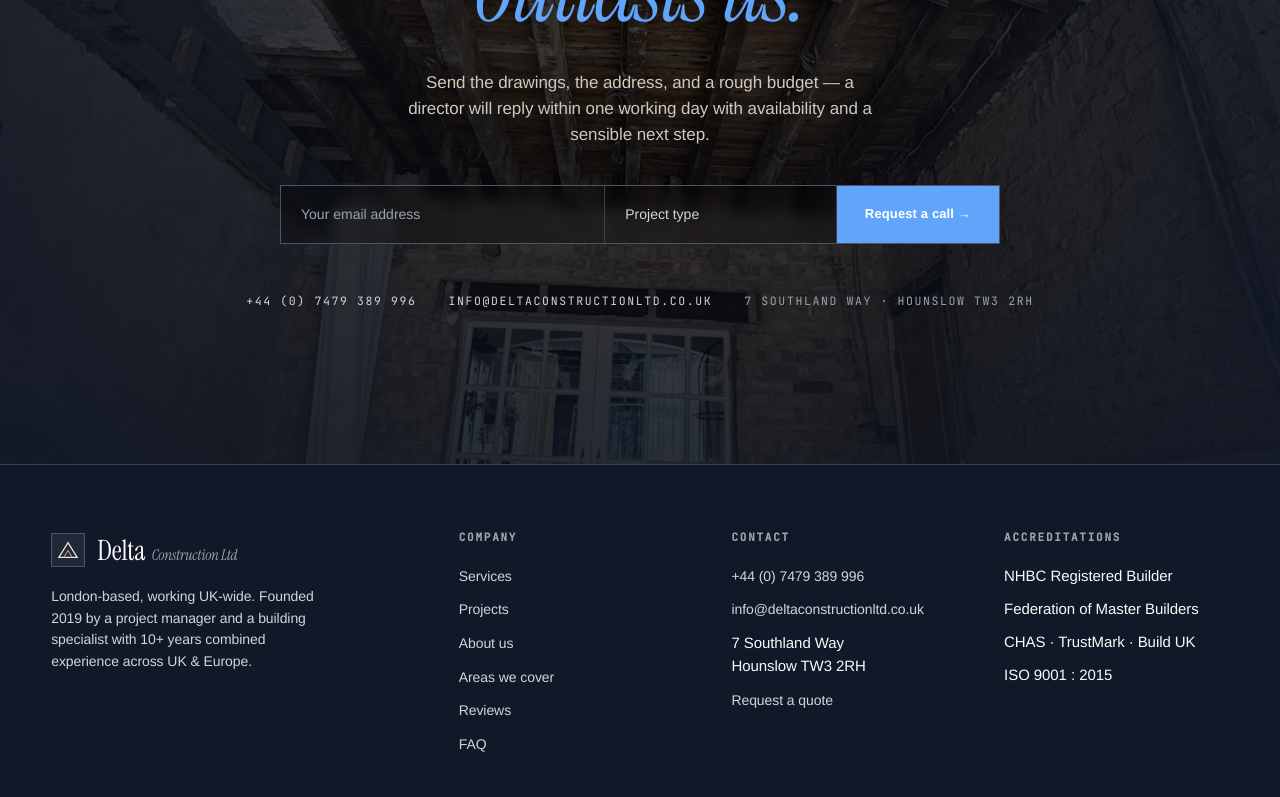
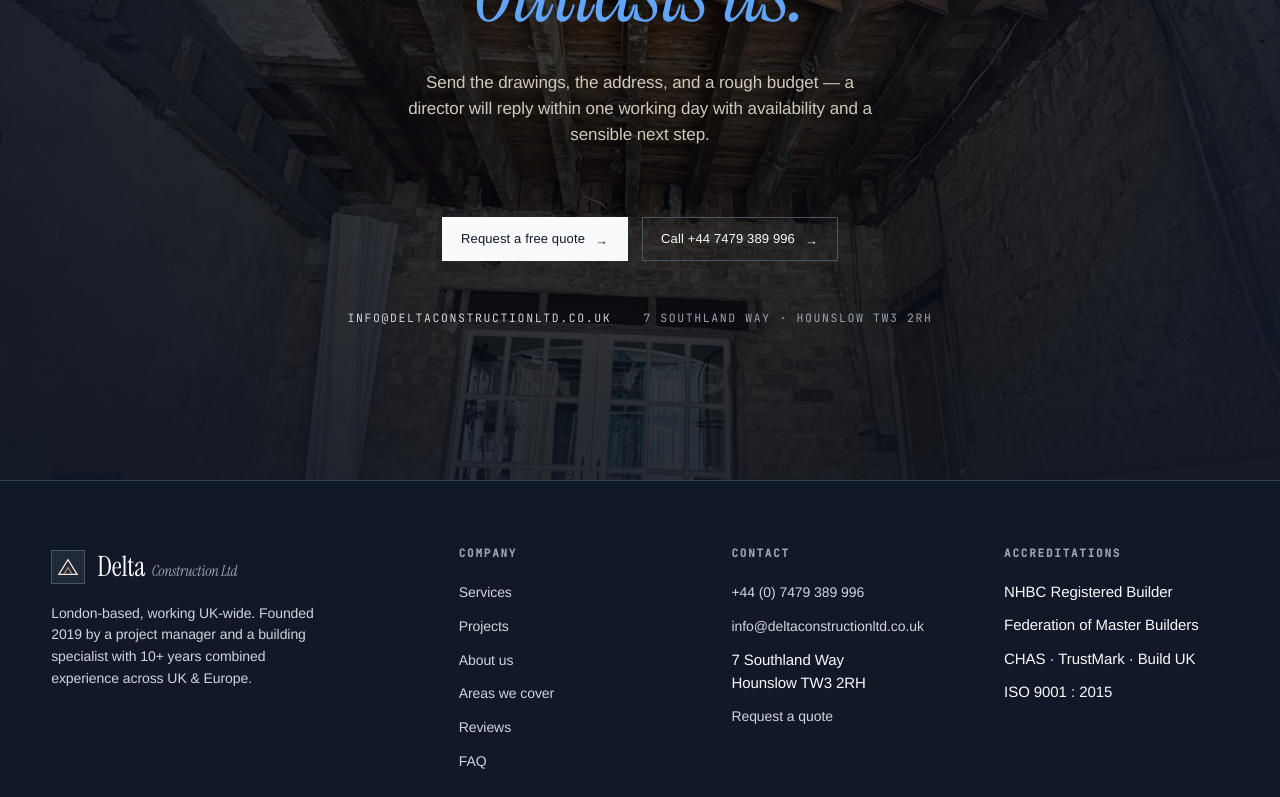
Before and after one commit to AldiD12/delta-construction, a Next.js app: page / in a window 1280 px wide. Shown: the part 10117-10914 px from the top of the page. Built offline with nearby package versions, Linux system fonts and the light colour scheme.

Commit message:
SEO fixes: homepage Schema, unique alt texts, working CTA

```diff
--- a/src/app/page.tsx
+++ b/src/app/page.tsx
@@ -8,7 +8,7 @@ export default function Home() {
   const [menuOpen, setMenuOpen] = useState(false);
   const [filter, setFilter] = useState('all');
   const [activeSvc, setActiveSvc] = useState('extensions');
-  const [formSubmitted, setFormSubmitted] = useState(false);
+
   const [carouselProgress, setCarouselProgress] = useState(0);
   const [reviewProgress, setReviewProgress] = useState(0);
   const carouselRef = useRef<HTMLDivElement>(null);
@@ -34,11 +34,6 @@ export default function Home() {
     document.querySelectorAll('.reveal').forEach(el => io.observe(el));
     return () => io.disconnect();
   }, [filter]); // re-run if filter changes and reveals new items
-
-  const handleFormSubmit = (e: React.FormEvent<HTMLFormElement>) => {
-    e.preventDefault();
-    setFormSubmitted(true);
-  };
 
   const closeMenu = () => setMenuOpen(false);
 
@@ -102,7 +97,30 @@ export default function Home() {
 
   return (
     <>
-
+      {/* LocalBusiness Schema */}
+      <script type="application/ld+json" dangerouslySetInnerHTML={{ __html: JSON.stringify({
+        "@context": "https://schema.org",
+        "@type": ["LocalBusiness", "GeneralContractor"],
+        "name": "Delta Construction Ltd UK",
+        "image": "https://deltaconstructionltd.co.uk/assets/logo.png",
+        "url": "https://deltaconstructionltd.co.uk",
+        "telephone": "+447479389996",
+        "email": "info@deltaconstructionltd.co.uk",
+        "address": { "@type": "PostalAddress", "streetAddress": "7 Southland Way", "addressLocality": "Hounslow", "postalCode": "TW3 2RH", "addressRegion": "London", "addressCountry": "GB" },
+        "geo": { "@type": "GeoCoordinates", "latitude": 51.4685, "longitude": -0.3654 },
+        "areaServed": [{ "@type": "City", "name": "London" }, { "@type": "Country", "name": "United Kingdom" }],
+        "priceRange": "££-££££",
+        "aggregateRating": { "@type": "AggregateRating", "ratingValue": "5.0", "reviewCount": "16", "bestRating": "5" },
+        "foundingDate": "2019",
+        "description": "Premium residential and commercial construction across London. Extensions, loft conversions, roofing, brickwork and landscaping. Director-led, fixed-price, guaranteed.",
+        "hasOfferCatalog": { "@type": "OfferCatalog", "name": "Construction Services", "itemListElement": [
+          { "@type": "Offer", "itemOffered": { "@type": "Service", "name": "House Extensions" } },
+          { "@type": "Offer", "itemOffered": { "@type": "Service", "name": "Loft Conversions" } },
+          { "@type": "Offer", "itemOffered": { "@type": "Service", "name": "Roofing" } },
+          { "@type": "Offer", "itemOffered": { "@type": "Service", "name": "Brickwork" } },
+          { "@type": "Offer", "itemOffered": { "@type": "Service", "name": "Landscaping" } }
+        ]}
+      }) }} />
 
 
 <header className={`nav ${scrolled ? 'scrolled' : ''}`} id="nav">
@@ -244,7 +262,7 @@ export default function Home() {
     {/* Row 1: wide + single */}
     <article className="project feat-wide carousel-card reveal">
       <div className="img">
-        <img src="/uploads/project-01.jpg" alt="Delta Construction project" loading="lazy" />
+        <img src="/uploads/project-01.jpg" alt="Rear extension and kitchen fit-out completed by Delta Construction in West London" loading="lazy" />
         <span className="index">N° 01</span>
       </div>
       <div className="info"><div><span className="meta">London · 2026</span></div></div>
@@ -252,7 +270,7 @@ export default function Home() {
 
     <article className="project carousel-card reveal d1">
       <div className="img">
-        <img src="/uploads/project-02.jpg" alt="Delta Construction project" loading="lazy" />
+        <img src="/uploads/project-02.jpg" alt="Loft conversion with dormer window installed in North London" loading="lazy" />
         <span className="index">N° 02</span>
       </div>
       <div className="info"><div><span className="meta">London · 2026</span></div></div>
@@ -261,7 +279,7 @@ export default function Home() {
     {/* Row 2: three equal */}
     <article className="project carousel-card reveal">
       <div className="img">
-        <img src="/uploads/project-03.jpg" alt="Delta Construction project" loading="lazy" />
+        <img src="/uploads/project-03.jpg" alt="Full house refurbishment — structural work and interior remodel in Hounslow" loading="lazy" />
         <span className="index">N° 03</span>
       </div>
       <div className="info"><div><span className="meta">London · 2026</span></div></div>
@@ -269,7 +287,7 @@ export default function Home() {
 
     <article className="project carousel-card reveal d1">
       <div className="img">
-        <img src="/uploads/project-04.jpg" alt="Delta Construction project" loading="lazy" />
+        <img src="/uploads/project-04.jpg" alt="Open-plan kitchen extension with bifold doors and underfloor heating" loading="lazy" />
         <span className="index">N° 04</span>
       </div>
       <div className="info"><div><span className="meta">London · 2026</span></div></div>
@@ -277,7 +295,7 @@ export default function Home() {
 
     <article className="project carousel-card reveal d2">
       <div className="img">
-        <img src="/uploads/project-05.jpg" alt="Delta Construction project" loading="lazy" />
+        <img src="/uploads/project-05.jpg" alt="Brickwork and repointing on a Victorian terrace in Richmond" loading="lazy" />
         <span className="index">N° 05</span>
       </div>
       <div className="info"><div><span className="meta">London · 2026</span></div></div>
@@ -286,7 +304,7 @@ export default function Home() {
     {/* Row 3: single + wide */}
     <article className="project carousel-card reveal">
       <div className="img">
-        <img src="/uploads/project-06.jpg" alt="Delta Construction project" loading="lazy" />
+        <img src="/uploads/project-06.jpg" alt="Slate roof replacement and chimney rebuild in South West London" loading="lazy" />
         <span className="index">N° 06</span>
       </div>
       <div className="info"><div><span className="meta">London · 2026</span></div></div>
@@ -294,7 +312,7 @@ export default function Home() {
 
     <article className="project feat-wide carousel-card reveal d1">
       <div className="img">
-        <img src="/uploads/project-07.jpg" alt="Delta Construction project" loading="lazy" />
+        <img src="/uploads/project-07.jpg" alt="Double-storey rear extension with structural steelwork in Ealing" loading="lazy" />
         <span className="index">N° 07</span>
       </div>
       <div className="info"><div><span className="meta">London · 2026</span></div></div>
@@ -303,7 +321,7 @@ export default function Home() {
     {/* Row 4: three equal */}
     <article className="project carousel-card reveal">
       <div className="img">
-        <img src="/uploads/project-08.jpg" alt="Delta Construction project" loading="lazy" />
+        <img src="/uploads/project-08.jpg" alt="Modern bathroom renovation with walk-in shower and heated towel rail" loading="lazy" />
         <span className="index">N° 08</span>
       </div>
       <div className="info"><div><span className="meta">London · 2026</span></div></div>
@@ -311,7 +329,7 @@ export default function Home() {
 
     <article className="project carousel-card reveal d1">
       <div className="img">
-        <img src="/uploads/project-09.jpg" alt="Delta Construction project" loading="lazy" />
+        <img src="/uploads/project-09.jpg" alt="Hard landscaping with porcelain paving and cedar pergola in Twickenham" loading="lazy" />
         <span className="index">N° 09</span>
       </div>
       <div className="info"><div><span className="meta">London · 2026</span></div></div>
@@ -319,7 +337,7 @@ export default function Home() {
 
     <article className="project carousel-card reveal d2">
       <div className="img">
-        <img src="/uploads/project-10.jpg" alt="Delta Construction project" loading="lazy" />
+        <img src="/uploads/project-10.jpg" alt="Whole-house refurbishment — plastering and second-fix joinery in progress" loading="lazy" />
         <span className="index">N° 10</span>
       </div>
       <div className="info"><div><span className="meta">London · 2026</span></div></div>
@@ -697,32 +715,19 @@ export default function Home() {
 
 <section className="cta invert" id="contact">
   <div className="cta-bg" aria-hidden="true">
-    <img src="/assets/interior-renovation-progress.jpg" alt="" />
+    <img src="/assets/interior-renovation-progress.jpg" alt="Interior renovation in progress by Delta Construction" />
   </div>
   <div className="cta-inner">
     <span className="eyebrow reveal">§ 07 — Begin</span>
-    <h2 className="reveal d1">Let's build something that <em>outlasts us.</em></h2>
+    <h2 className="reveal d1">Let&apos;s build something that <em>outlasts us.</em></h2>
     <p className="reveal d2" style={{ fontSize: "17px", maxWidth: "50ch", textAlign: "center", color: "#cfc8bb" }}>Send the drawings, the address, and a rough budget — a director will reply within one working day with availability and a sensible next step.</p>
 
-    <form className="cta-form reveal d3" onSubmit={handleFormSubmit}>
-      <input type="email" placeholder="Your email address" required />
-      <select required>
-        <option value="">Project type</option>
-        <option>Whole-house refurbishment</option>
-        <option>Rear / side extension</option>
-        <option>Loft conversion</option>
-        <option>Bespoke kitchen</option>
-        <option>Bathroom</option>
-        <option>Roofing</option>
-        <option>Other</option>
-      </select>
-      <button type="submit" style={formSubmitted ? {background: '#7bbf6a'} : {}}>
-        {formSubmitted ? "Thank you — we will be in touch ✓" : "Request a call →"}
-      </button>
-    </form>
+    <div className="reveal d3" style={{ display: "flex", gap: "14px", flexWrap: "wrap", justifyContent: "center", marginTop: "32px" }}>
+      <a className="btn" href="/contact">Request a free quote <span className="arr"></span></a>
+      <a className="btn ghost" href="tel:+447479389996">Call +44 7479 389 996 <span className="arr"></span></a>
+    </div>
 
     <div className="quick-contact reveal d4">
-      <a href="tel:+447479389996">+44 (0) 7479 389 996</a>
       <a href="mailto:info@deltaconstructionltd.co.uk">info@deltaconstructionltd.co.uk</a>
       <span>7 Southland Way · Hounslow TW3 2RH</span>
     </div>
```
